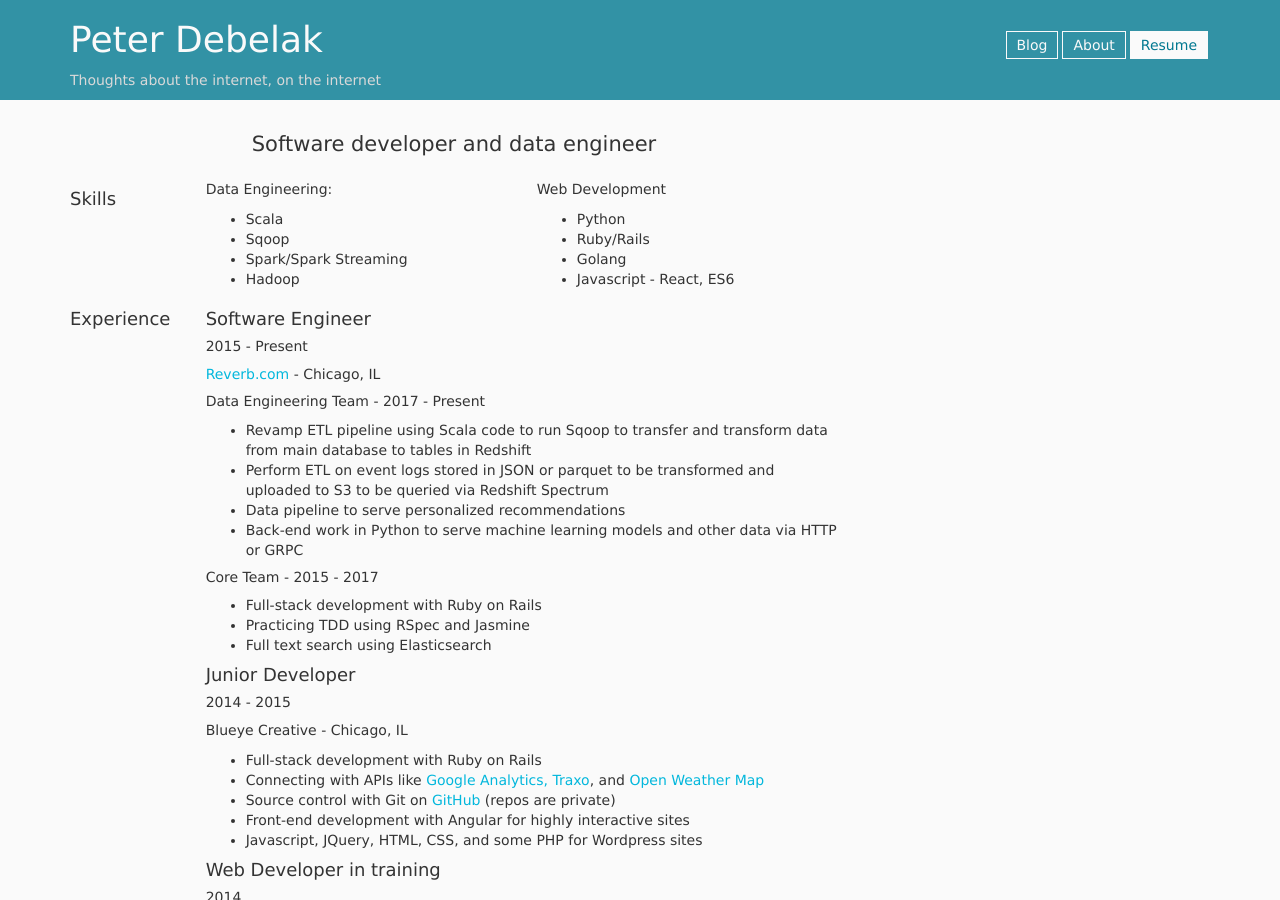
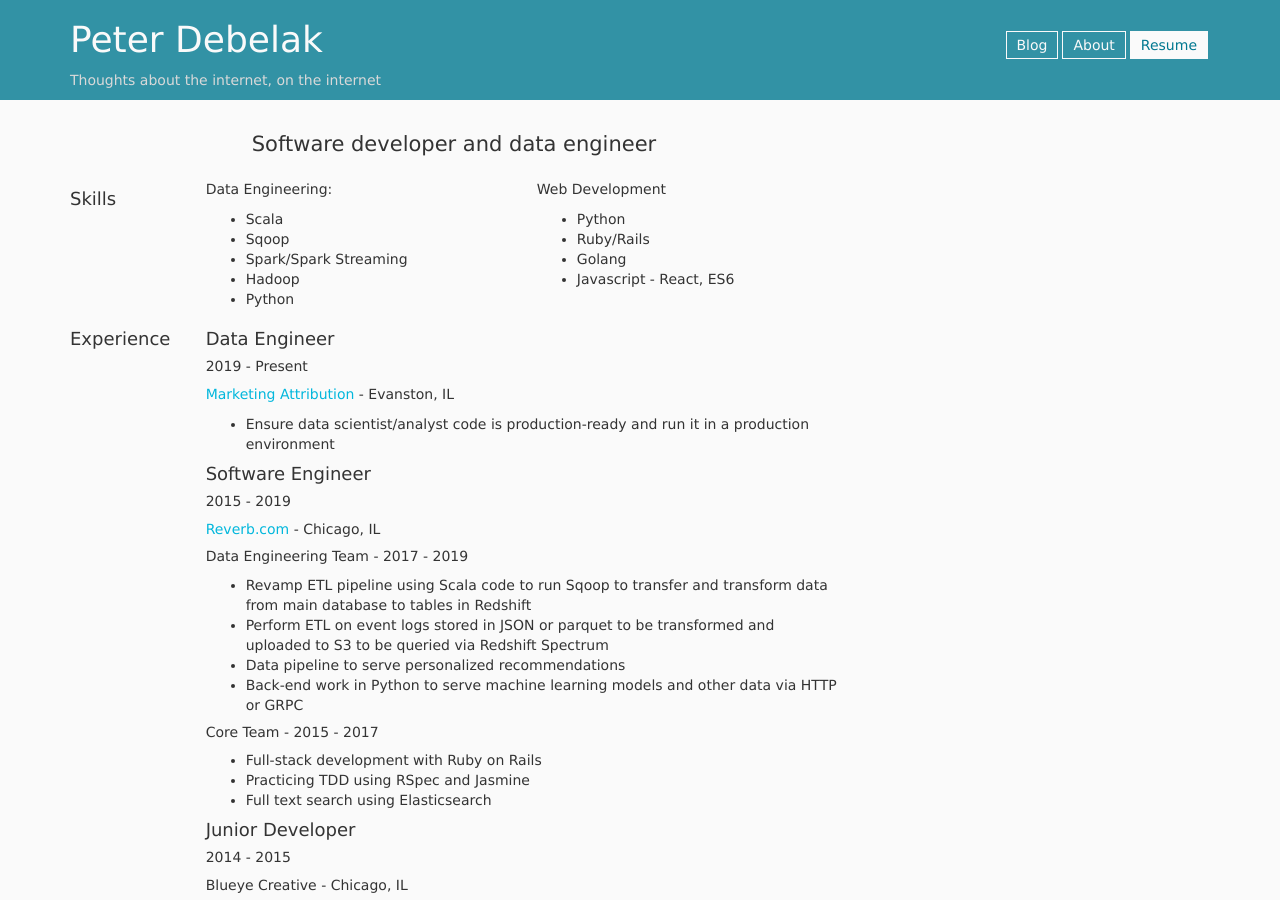
Before and after one commit to pdebelak/peterdebelak.com, a Jekyll site: the page built from resume/index.html, in a window 1280 px wide and 900 px high. Built offline with Jekyll 4.4.1, drawn with Linux system fonts in a browser that asks for light colours; comment, search, counter and statistics services are not loaded.

Commit message:
Update resume for new position

```diff
--- a/resume/index.html
+++ b/resume/index.html
@@ -19,6 +19,7 @@ description: Peter Debelak's skills, qualifications, and education
           <li>Sqoop</li>
           <li>Spark/Spark Streaming</li>
           <li>Hadoop</li>
+          <li>Python</li>
         </ul>
       </div>
       <div class="skill-list">
@@ -38,10 +39,16 @@ description: Peter Debelak's skills, qualifications, and education
     <h1>Experience</h1>
   </header>
   <div class="section-body">
+    <h2>Data Engineer</h2>
+    <h3>2019 - Present</h3>
+    <p><a href="https://www.marketingattribution.com/">Marketing Attribution</a> - Evanston, IL</p>
+    <ul>
+      <li>Ensure data scientist/analyst code is production-ready and run it in a production environment</li>
+    </ul>
     <h2>Software Engineer</h2>
-    <h3>2015 - Present</h3>
+    <h3>2015 - 2019</h3>
     <p><a href="https://reverb.com/">Reverb.com</a> - Chicago, IL</p>
-    <h3>Data Engineering Team - 2017 - Present</h3>
+    <h3>Data Engineering Team - 2017 - 2019</h3>
     <ul>
       <li>Revamp ETL pipeline using Scala code to run Sqoop to transfer and transform data from main database to tables in Redshift</li>
       <li>Perform ETL on event logs stored in JSON or parquet to be transformed and uploaded to S3 to be queried via Redshift Spectrum</li>
```
